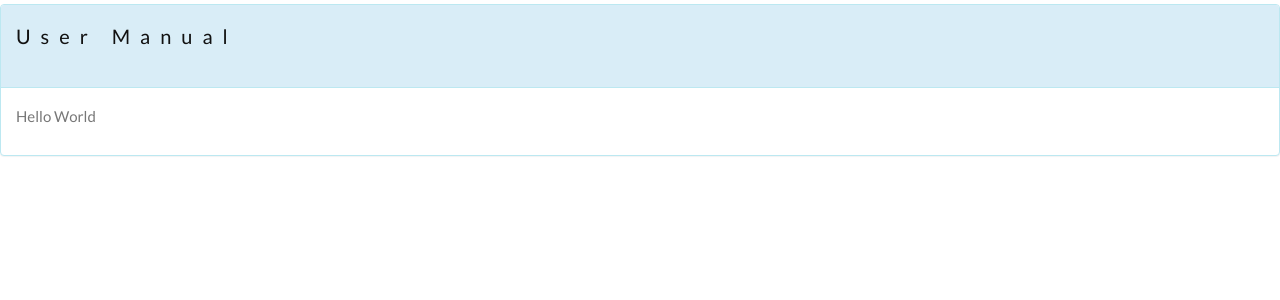
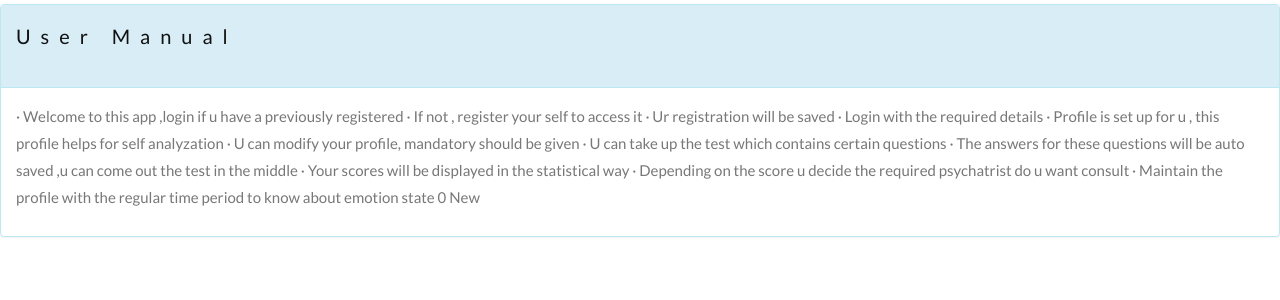
Before and after one commit to PRIYA-18-BALAN/MindEducation, a Django app: page /users/user_manual/ in a window 1280 px wide. Shown: the part 50-350 px from the top of the page. Run offline with Django 3.2, Linux system fonts and the light colour scheme; some libraries are stand-ins or nearby versions.

Commit message:
Final Changes

```diff
--- a/docker-compose.yml
+++ b/docker-compose.yml
@@ -2,7 +2,7 @@ web:
   restart: always
   build: .
   ports:
-    - 80:80
+    - 8005:80
   expose:
     - 80
   volumes:
--- a/users/templates/users/profile.html
+++ b/users/templates/users/profile.html
@@ -76,6 +76,11 @@
                 </div>
             </div>
         </div>
+        {% if doc_link %}
+            <p>You seem to be depressed for too many days in a row. Might I suggest a consulting session with one of the
+                docs?
+                <a href="{{ doc_link }}" class="btn btn-primary">Click Here</a></p>
+        {% endif %}
         <div class="col-sm-12">
             <div class="row">
                 <div class="col-sm-12">
--- a/users/templates/users/user_manual.html
+++ b/users/templates/users/user_manual.html
@@ -5,7 +5,31 @@
             <h3>User Manual</h3>
         </div>
         <div class="panel-body">
-            <p>Hello World</p>
+            <p> · Welcome to this app ,login if u have a previously registered
+
+                · If not , register your self to access it
+
+                · Ur registration will be saved
+
+                · Login with the required details
+
+                · Profile is set up for u , this profile helps for self analyzation
+
+                · U can modify your profile, mandatory should be given
+
+                · U can take up the test which contains certain questions
+
+                · The answers for these questions will be auto saved ,u can come out the test in the middle
+
+                · Your scores will be displayed in the statistical way
+
+                · Depending on the score u decide the required psychatrist do u want consult
+
+                · Maintain the profile with the regular time period to know about emotion state
+
+
+                0 New
+            </p>
         </div>
     </div>
 {% endblock %}
--- a/users/views.py
+++ b/users/views.py
@@ -50,6 +50,8 @@ def profile_page(request):
     user = request.user
     date = datetime.now() - timedelta(days=30)
     max = 0
+    doc_link = "https://www.sriramakrishnahospital.com/doctor/ananth-s/"
+    max_count = 0
     for i in range(0, 31):
         points = user.answered_questions.filter(question__type=1, created_at__date=date.date()).aggregate(
             Sum('question__point'))['question__point__sum']
@@ -64,8 +66,12 @@ def profile_page(request):
         date_wise_points.append({'date': date.date().strftime("%d-%m-%Y"), 'points': points})
         if max < points:
             max = points
+        if points >2:
+            max_count+=1
         date = date + timedelta(days=1)
-    return render(request, 'users/profile.html', {'date_wise_points': date_wise_points, 'max': max})
+        if max_count>=5:
+            return render(request, 'users/profile.html', {'date_wise_points': date_wise_points, 'max': max,'doc_link':doc_link})
+        return render(request, 'users/profile.html', {'date_wise_points': date_wise_points, 'max': max})
 
 
 @login_required
```
Lines whose indentation alone changed are shown as unchanged.
